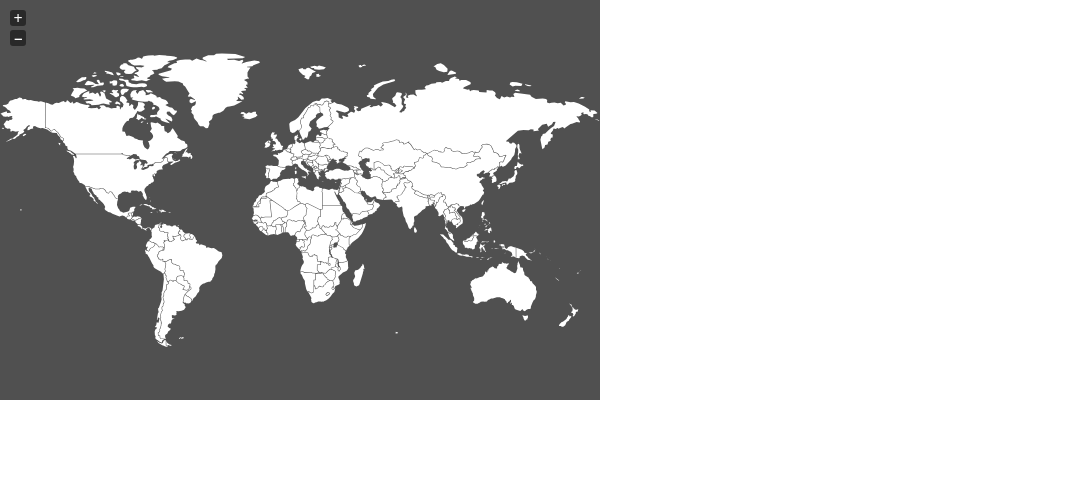
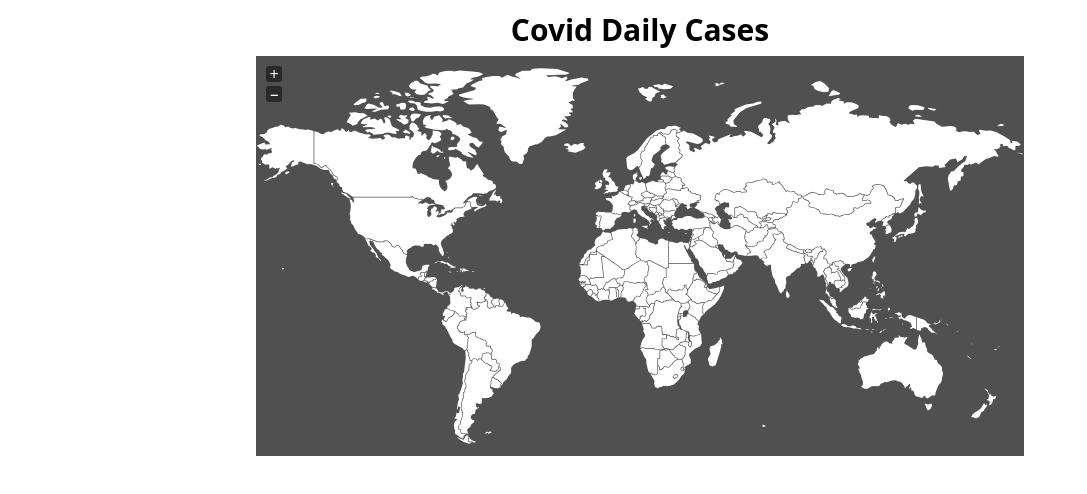
Before and after one commit to CaioJulian/project-covid-daily-cases, a Nuxt app: page / in a window 1280 px wide. Shown: the top 494 px of the page, without its empty margins (0-1087 px from the left). Built offline with nearby package versions, Linux system fonts and the light colour scheme.

Commit message:
test unit

```diff
--- a/components/MapCase.vue
+++ b/components/MapCase.vue
@@ -1,6 +1,6 @@
 <template>
-  <div>
-    <div id="world-map" style="width: 600px; height: 400px"></div>
+  <div class="flex justify-center">
+    <div id="world-map" class="max-w-screen-md w-full"></div>
   </div>
 </template>
 
@@ -19,3 +19,8 @@ export default {
   },
 }
 </script>
+<style lang="postcss" scoped>
+#world-map {
+  height: 400px;
+}
+</style>
--- a/pages/index.vue
+++ b/pages/index.vue
@@ -1,5 +1,12 @@
 <template>
-  <MapCase />
+  <main class="container xl:max-w-5xl p-3 m-auto">
+    <header class="text-center">
+      <h1 class="text-3xl font-semibold">Covid Daily Cases</h1>
+    </header>
+    <section class="pt-2">
+      <MapCase />
+    </section>
+  </main>
 </template>
 
 <script>
```
Also changed, not shown: 2 other files (tests, documents, lock files or other folders).
